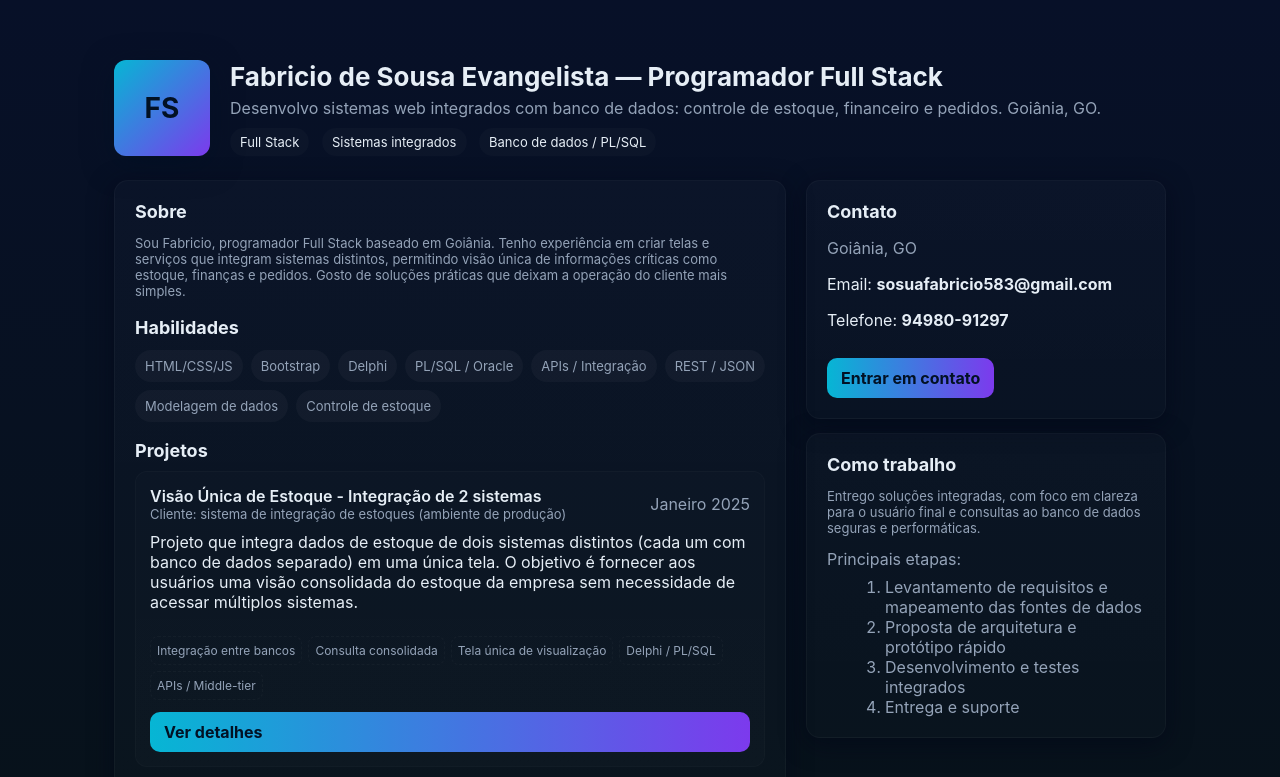
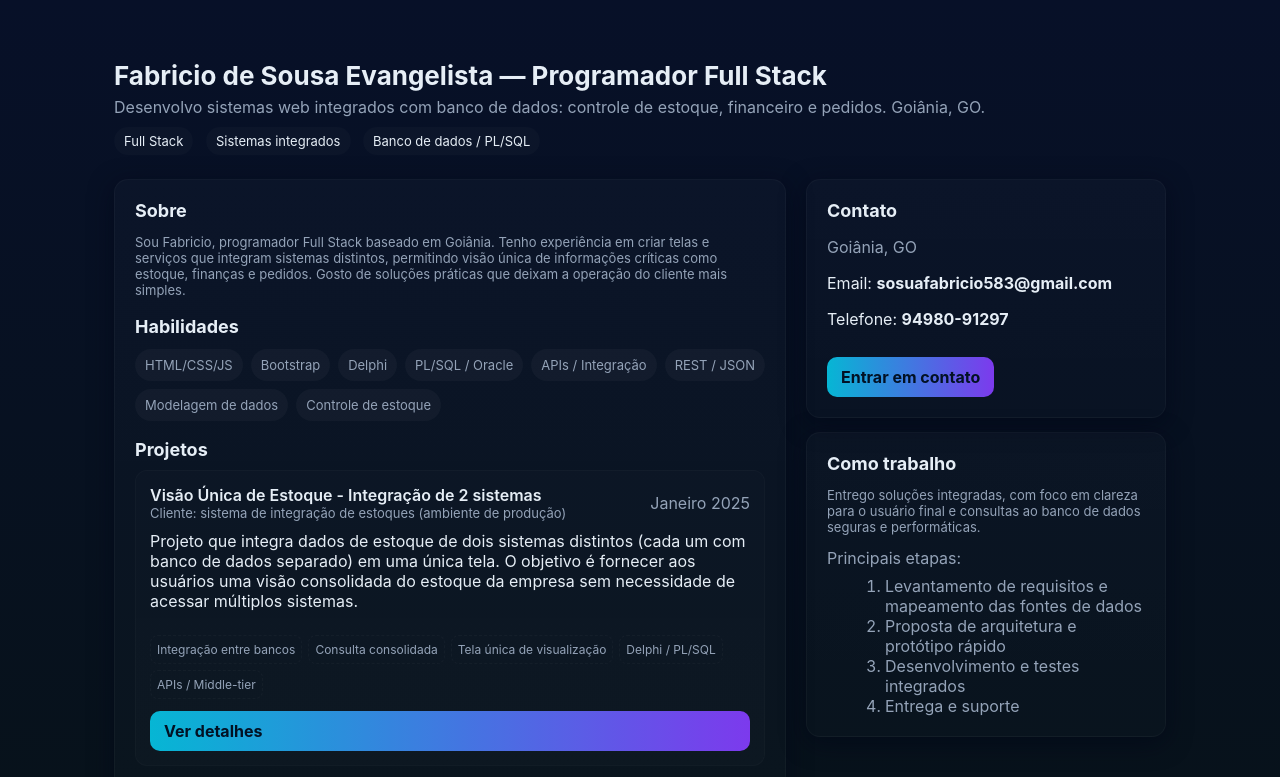
Before and after one commit to Fabriciodesousa895/Portif-lio, a plain HTML site: page index.html in a window 1280 px wide. Shown: the top 777 px of the page. Drawn offline with Linux system fonts and the light colour scheme.

Commit message:
Update index.html

```diff
--- a/index.html
+++ b/index.html
@@ -48,7 +48,7 @@
 <body>
   <div class="container">
     <header>
-      <div class="avatar">FS</div>
+
       <div>
         <h1>Fabricio de Sousa Evangelista — Programador Full Stack</h1>
         <p class="lead">Desenvolvo sistemas web integrados com banco de dados: controle de estoque, financeiro e pedidos. Goiânia, GO.</p>
```
